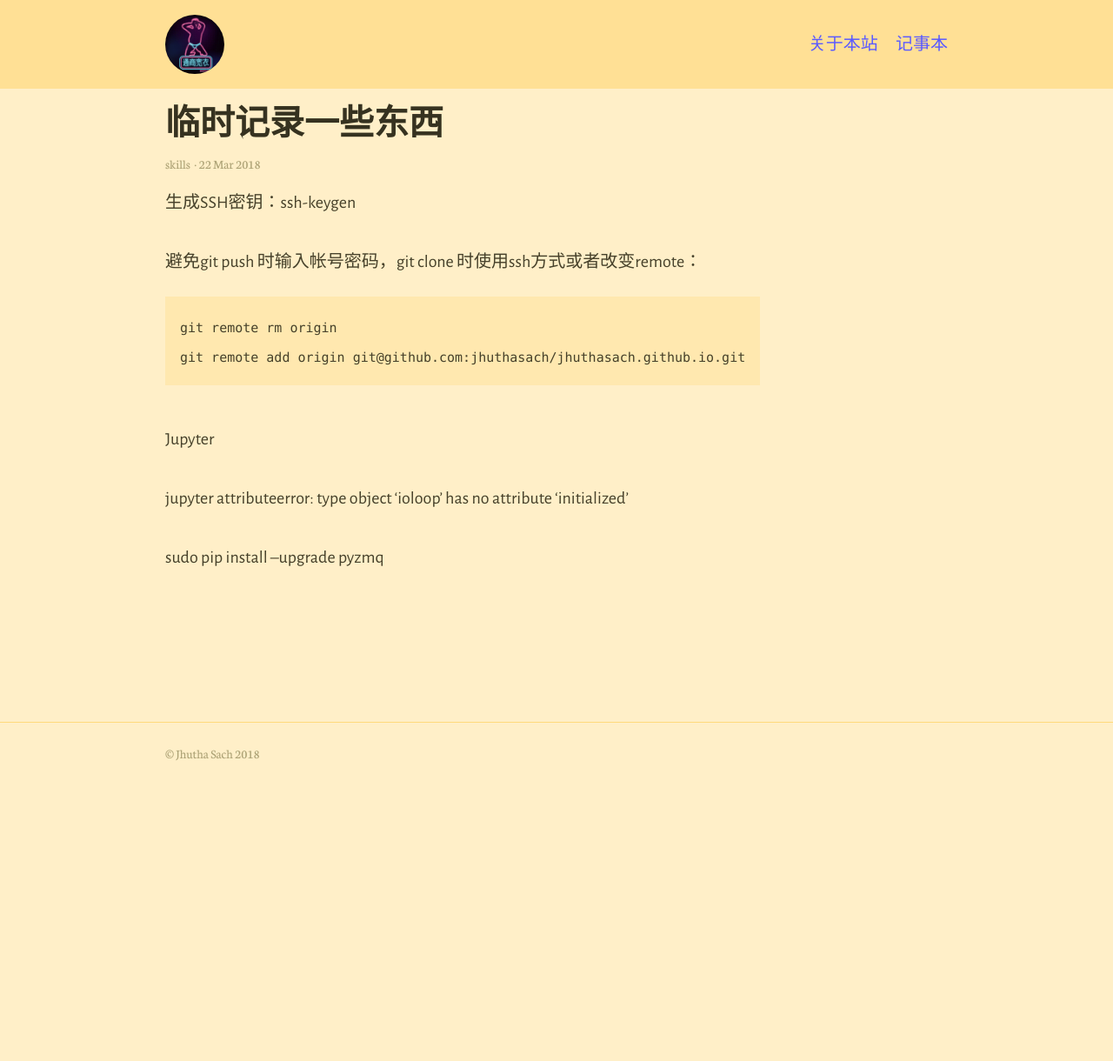
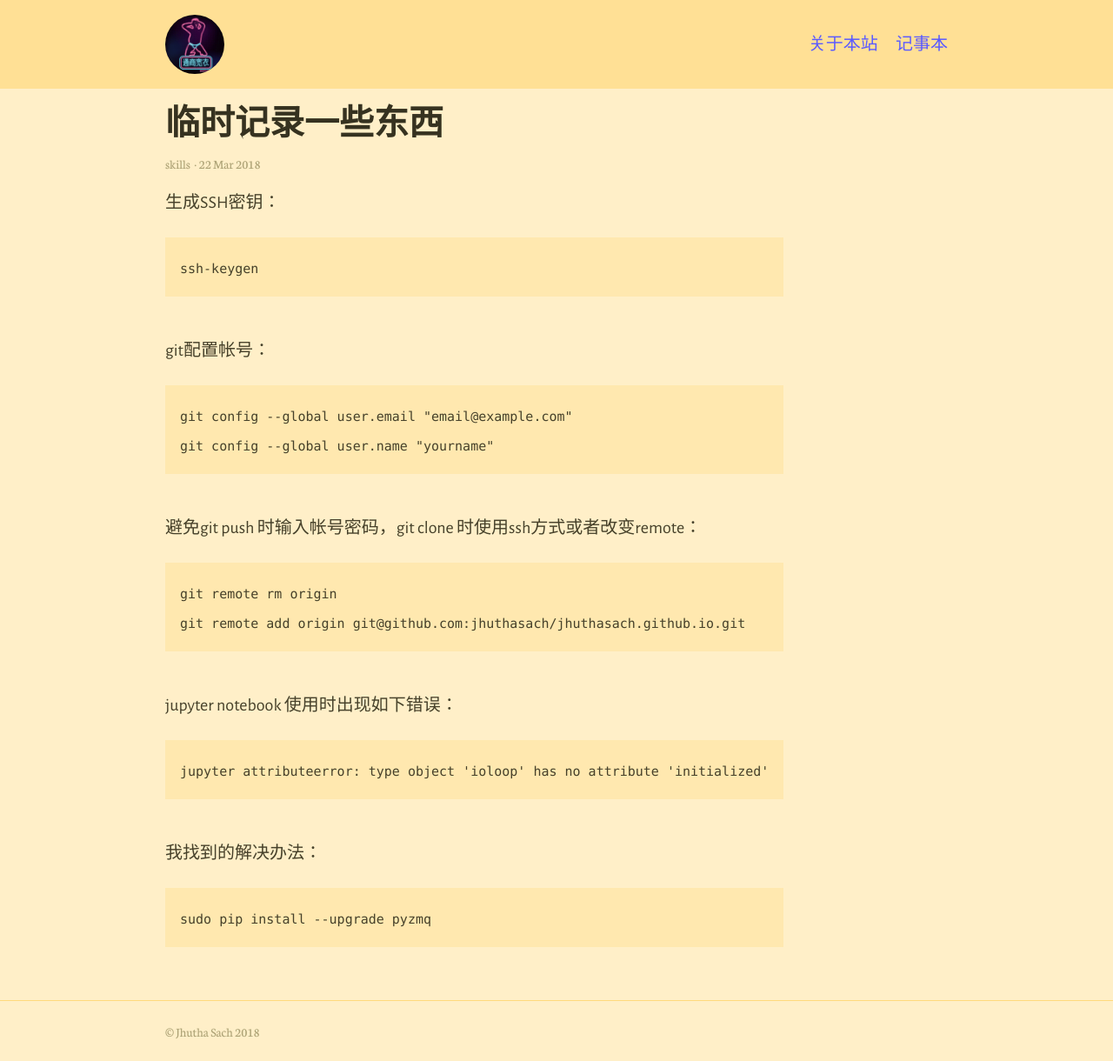
Before and after one commit to jhuthasach/jhuthasach.github.io, a Jekyll site: the page built from _posts/2018-03-22-临时记录一些东西.md, in a window 1280 px wide. Shown: the whole page at 87% size. Built offline with Jekyll 4.4.1, drawn with Linux system fonts in a browser that asks for light colours; before the commit the page ends 900 px from its top, so only the background shows below that.

Commit message:
add something

```diff
--- a/_posts/2018-03-22-临时记录一些东西.md
+++ b/_posts/2018-03-22-临时记录一些东西.md
@@ -3,7 +3,14 @@ title: 临时记录一些东西
 category: skills
 ---
 <!-- more -->
-生成SSH密钥：ssh-keygen
+生成SSH密钥：
+
+	ssh-keygen
+
+git配置帐号：
+
+	git config --global user.email "email@example.com"
+	git config --global user.name "yourname"
 
 避免git push 时输入帐号密码，git clone 时使用ssh方式或者改变remote：
 
@@ -11,8 +18,11 @@ category: skills
 	git remote add origin git@github.com:jhuthasach/jhuthasach.github.io.git
 
 
-Jupyter
+jupyter notebook 使用时出现如下错误：
 
-jupyter attributeerror: type object 'ioloop' has no attribute 'initialized'
 
-sudo pip install --upgrade pyzmq
+	jupyter attributeerror: type object 'ioloop' has no attribute 'initialized'
+
+我找到的解决办法：
+
+	sudo pip install --upgrade pyzmq
```
